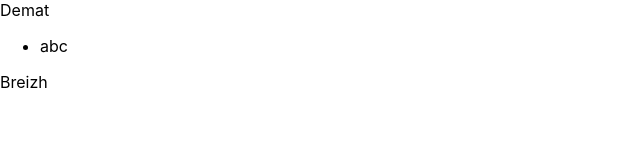
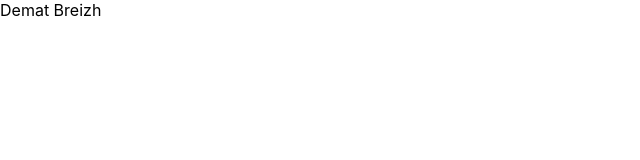
Before and after one commit to champix56/2023-12-04-tjs, a React (Create React App) app: page / in a window 1280 px wide. Shown: the top 160 px of the page, without its empty margins (0-640 px from the left). Built offline with nearby package versions, Linux system fonts and the light colour scheme.

Commit message:
retour au hello world

```diff
--- a/src/App/App.jsx
+++ b/src/App/App.jsx
@@ -3,11 +3,7 @@ import './App.css';
 
 const App=(props)=>{
   return (
-    <div className="App">Demat
-    <ul className='ul'>
-        <li className='li'>abc</li>
-
-    </ul> Breizh</div>
+    <div className="App">Demat Breizh</div>
   );
 }
 
```
